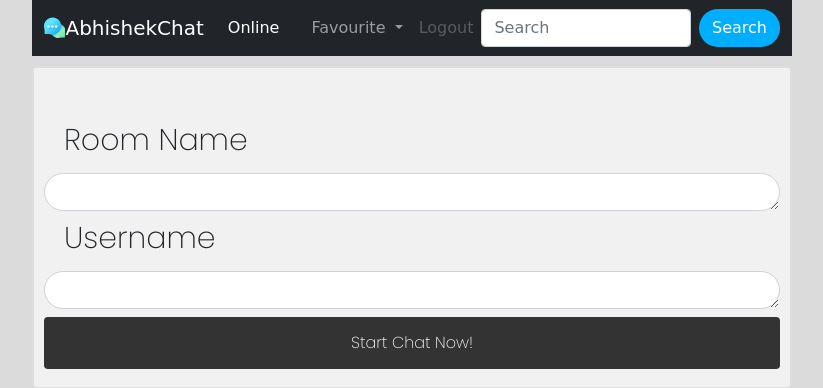
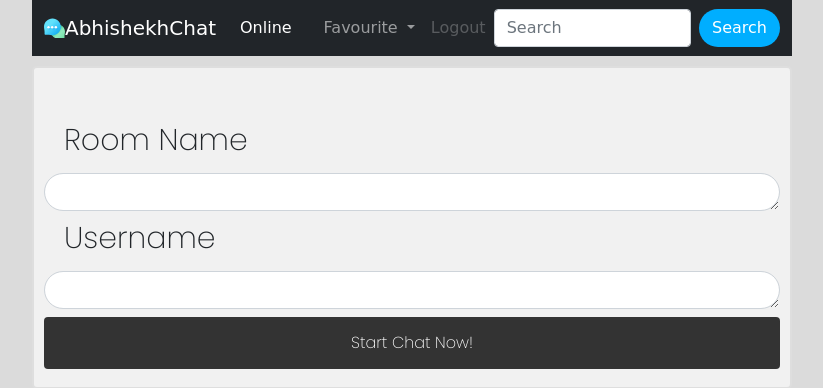
Before and after one commit to mahato2888/chat_with_django, a Django app: page / in a window 1280 px wide. Shown: the top 388 px of the page, without its empty margins (228-1051 px from the left). Run offline with Django 3.2, Linux system fonts and the light colour scheme; some web fonts are replaced.

Commit message:
added changes of home.html

```diff
--- a/templates/home.html
+++ b/templates/home.html
@@ -244,7 +244,7 @@ input[type=text], select {
 <g>
 </g>
 </svg>
-          <a class="navbar-brand" href="#">AbhishekChat</a>
+          <a class="navbar-brand" href="#">AbhishekhChat</a>
           <button class="navbar-toggler" type="button" data-bs-toggle="collapse" data-bs-target="#navbarSupportedContent" aria-controls="navbarSupportedContent" aria-expanded="false" aria-label="Toggle navigation">
             <span class="navbar-toggler-icon"></span>
           </button>
```
